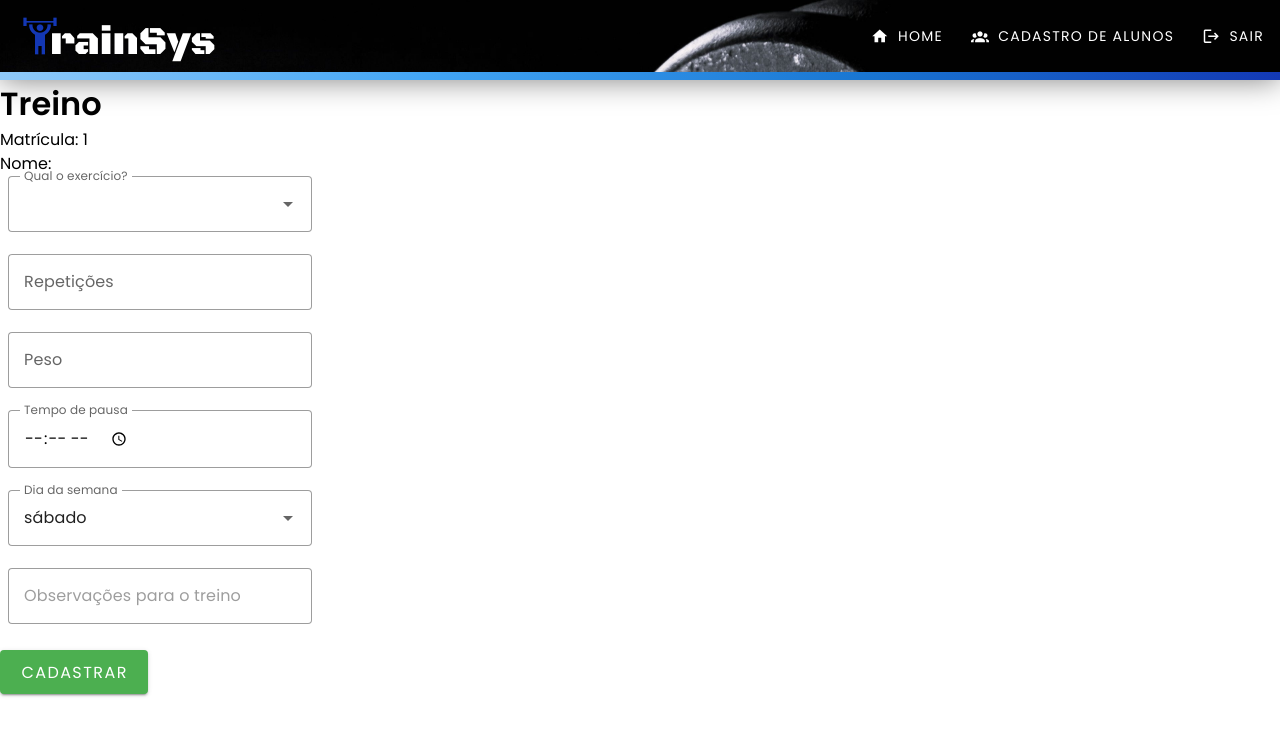
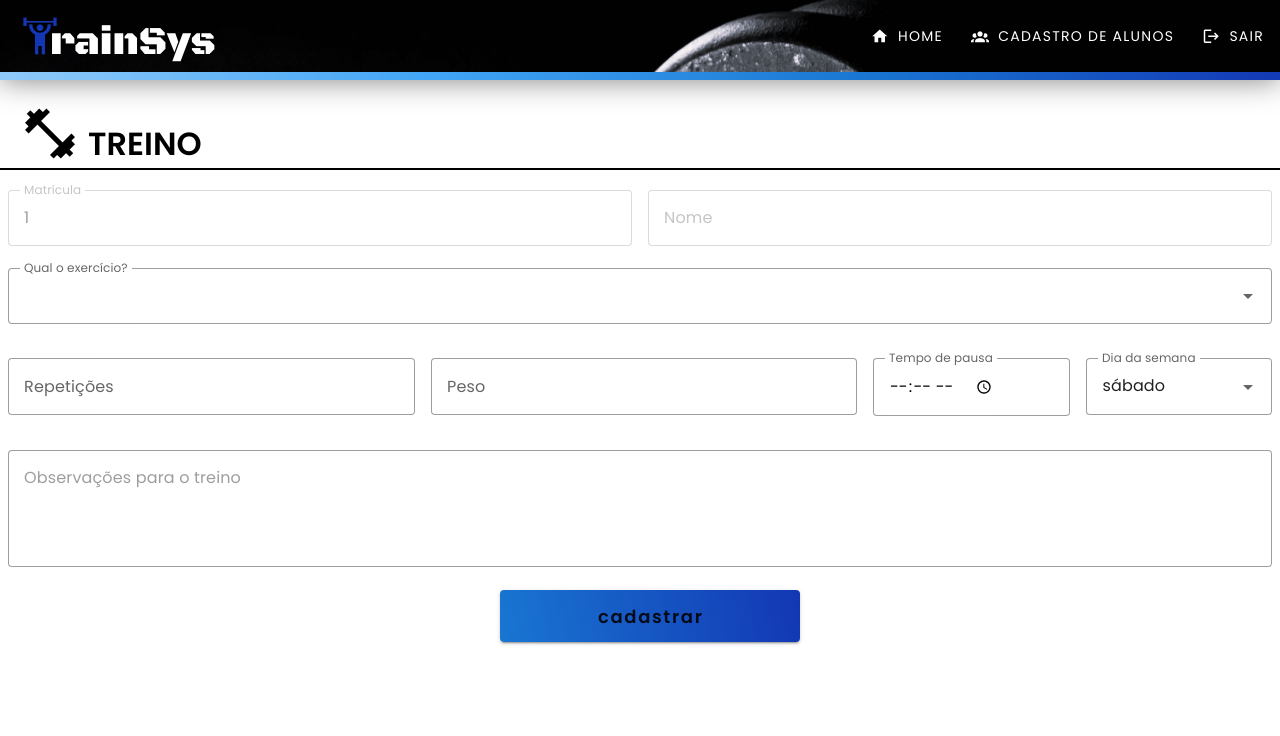
Before and after one commit to VeronicaVilas/ProjetoFinal_Modulo1_TrainSys, a Vue app in the folder TrainSys/: page /#/cadastro/treino/1 in a window 1280 px wide. Shown: the top 736 px of the page. Built offline with nearby package versions, Linux system fonts and the light colour scheme; no server answers; a web font is replaced by a local one.

Commit message:
style: added styling to the page and inserted an input disabled for display

```diff
--- a/TrainSys/src/views/register/training/Training.vue
+++ b/TrainSys/src/views/register/training/Training.vue
@@ -1,9 +1,29 @@
 <template>
-    <h1>Treino</h1>
-    <p>Matrícula: {{ this.$route.params.id }}</p>
-    <p>Nome: {{ this.$route.query.title }}</p>
+
+  <div class="d-flex">
+    <v-icon class="icon mt-6 ms-5" icon="mdi-dumbbell" size="x-large"></v-icon>
+    <h1 class="title mt-10 ml-2">Treino</h1>
+  </div>
+
+  <hr>
+
+  <v-form class="d-flex flex-wrap" disabled>
+      <v-text-field
+      v-model="student_id"
+      label="Matrícula"
+      variant="outlined"
+      class="px-2 mt-5"
+      />
+      <v-text-field
+      v-model="student_name"
+      label="Nome"
+      variant="outlined"
+      class="px-2 mt-5"
+      />
+    </v-form>
 
   <v-form @submit.prevent="handleSubmitTraining">
+
     <v-select
     label="Qual o exercício?"
     placeholder="Escolha o exercicio"
@@ -12,8 +32,11 @@
     item-value="id"
     type="text"
     v-model="exercise_id"
-      class="w-25 px-2" variant="outlined"
+    variant="outlined"
+    class="px-2 mb-3"
     />
+
+    <div class="d-flex flex-wrap">
 
       <v-text-field
       label="Repetições"
@@ -21,7 +44,8 @@
       type="number"
       v-model="repetitions"
       :error-messages="this.errorValidation.repetitions"
-      class="w-25 px-2" variant="outlined"
+      variant="outlined"
+      class="w-30 px-2 mb-3"
       />
 
       <v-text-field
@@ -31,7 +55,8 @@
       v-model="weight"
       suffix="kg"
       :error-messages="this.errorValidation.weight"
-      class="w-25 px-2" variant="outlined"
+      variant="outlined"
+      class="w-30 px-2 mb-3"
       />
 
       <v-text-field
@@ -40,7 +65,8 @@
       type="time"
       v-model="break_time"
       :error-messages="this.errorValidation.break_time"
-      class="w-25 px-2" variant="outlined"
+      variant="outlined"
+      class="w-30 px-2 mb-3"
       />
 
       <v-select
@@ -50,18 +76,23 @@
       item-value="value"
       type="text"
       v-model="day"
-      class="w-25 px-2" variant="outlined"
+      variant="outlined"
+      class="w-30 px-2 mb-3"
       />
+    </div>
 
     <v-text-field
     label=""
     placeholder="Observações para o treino"
     type="text"
     v-model="observations"
-      class="w-25 px-2" variant="outlined"
+    variant="outlined"
+    class="input-observation px-2"
     />
 
-      <v-btn color="success" class="mt-1 me-2" size="large" type="submit">Cadastrar</v-btn>
+    <div class="d-flex justify-center">
+      <v-btn class="button d-flex ml-5" size="x-large" type="submit">Cadastrar</v-btn>
+    </div>
   </v-form>
 </template>
 
@@ -74,6 +105,7 @@ export default {
   data() {
     return {
       student_id: this.$route.params.id,
+      student_name: this.$route.query.title,
       repetitions: "",
       weight: "",
       break_time: "",
@@ -132,6 +164,34 @@ export default {
           { abortEarly:false }
         )
 
+        axios ({
+          url: 'http://localhost:3000/workouts',
+          method: 'POST',
+          data: {
+            student_id: this.student_id,
+            exercise_id: this.exercise_id,
+            repetitions: this.repetitions,
+            weight: this.weight,
+            break_time: this.break_time,
+            day: this.day,
+            observations: this.observations
+          }
+          })
+          .then(() => {
+            alert('Treino cadastrado com sucesso!')
+
+            this.student_id = ''
+            this.exercise_id = ''
+            this.repetitions = ''
+            this.weight = ''
+            this.break_time = ''
+            this.day = ''
+            this.observations = ''
+
+          })
+          .catch(() => {
+            alert('Não foi possível cadastrar um treino nesse momento, por favor, tente novamente mais tarde.')})
+
       } catch (error) {
           if (error instanceof yup.ValidationError) {
             console.log(error)
@@ -151,7 +211,48 @@ export default {
       this.exercises = response.data
     })
     .catch(() => {
-        alert('Não foi possível carregar a lista de exercícios nesse momento, por favor, tente novamente mais tarde.')})
+      alert('Não foi possível carregar a lista de exercícios cadastrados nesse momento, por favor, tente novamente mais tarde.')})
   }
 }
 </script>
+
+<style scoped>
+  .title {
+    text-transform: uppercase;
+    font-size: 32px;
+  }
+  .icon {
+    font-size: 60px;
+  }
+
+  hr{
+    border: 1px solid;
+  }
+
+  .name-student-subtitle {
+    font-size: 18px;
+    padding: 8px;
+    background: linear-gradient(80deg, #1976D2, #1337B4);
+  }
+  .input-observation {
+    height: 200px;
+  }
+
+  .button {
+    margin-top: -60px;
+    width: 300px;
+
+    text-transform: lowercase;
+    font-weight: bold;
+    font-size: 18px;
+
+    background: linear-gradient(80deg, #1976D2, #1337B4);
+    cursor: pointer;
+  }
+
+  .button:hover {
+    background: black;
+    color: white;
+    box-shadow: 0 0 30px rgba(19, 55, 180, .5);
+  }
+</style>
```
Lines whose indentation alone changed are shown as unchanged.
